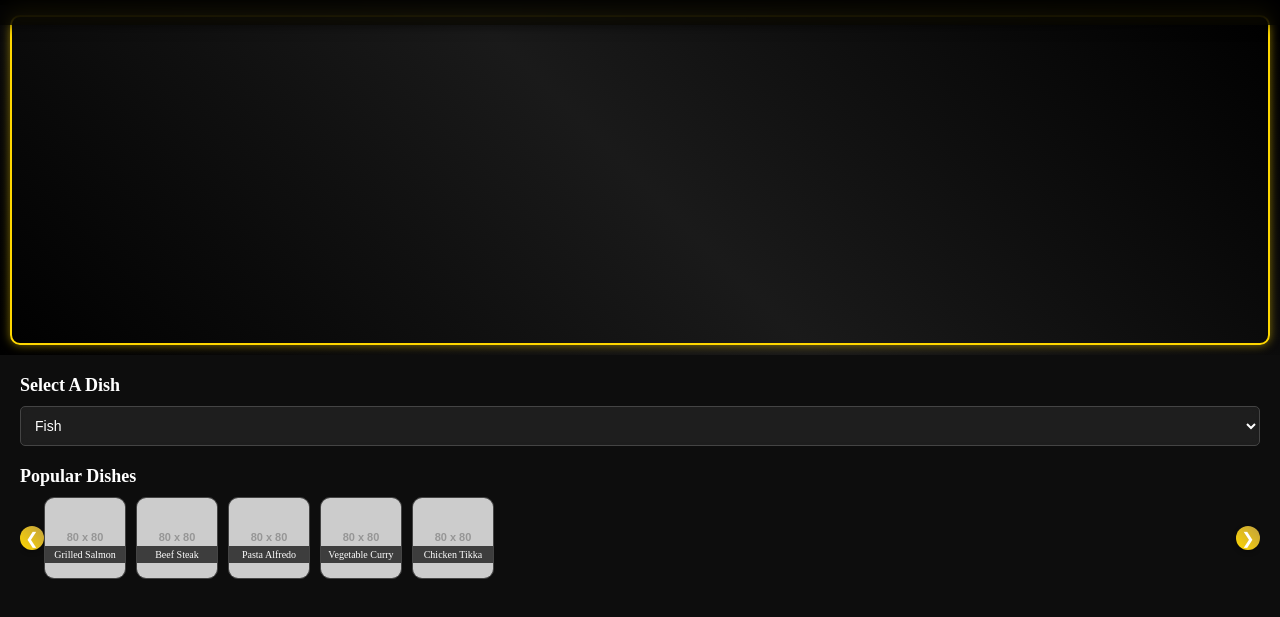
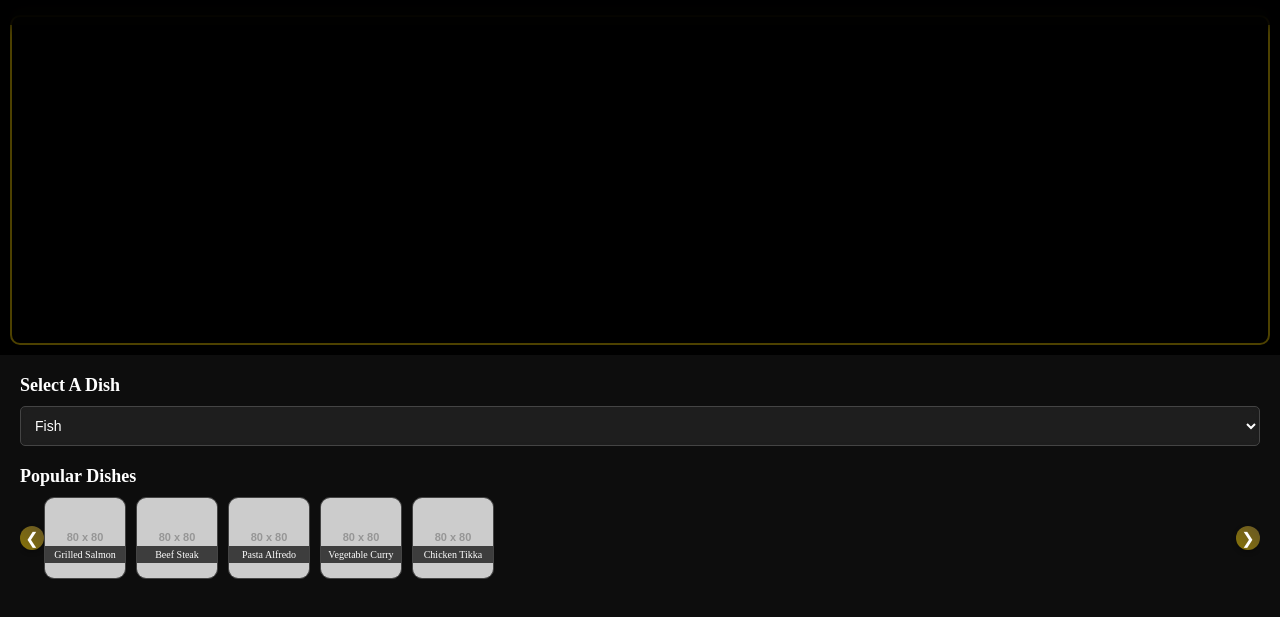
Before and after one commit to seeeatenjoy-test/test-3, a plain HTML site: page index.html in a window 1280 px wide. Shown: the part 55-672 px from the top of the page. Drawn offline with Linux system fonts and the light colour scheme; no server answers; placeholder pictures from the web are drawn by us; a web font is replaced by a local one.

Commit message:
Update index.html

```diff
--- a/index.html
+++ b/index.html
@@ -32,7 +32,7 @@
 			height: 100vh;
 		}
 
-		/* Top Block with Frosted Glass Effect and Golden Border */
+		/* Top Block with Frosted Glass Effect and Subtle Golden Border */
 		#top-block {
 			position: fixed;
 			top: 0;
@@ -63,19 +63,13 @@
 			color: #fff; /* White color */
 		}
 
-		/* Camera Section with Animated Background */
+		/* Camera Section */
 		#camera-section {
 			flex: 1;
 			margin-top: 60px; /* Offset for the top block */
 			position: relative;
 			overflow: hidden;
-			background: linear-gradient(45deg, #000, #1a1a1a, #000);
-			animation: shimmer 5s infinite alternate;
-		}
-
-		@keyframes shimmer {
-			0% { background-position: 0% 50%; }
-			100% { background-position: 100% 50%; }
+			background: #000; /* Solid black background */
 		}
 
 		#arjs-wrapper {
@@ -85,7 +79,7 @@
 			overflow: hidden;
 		}
 
-		/* Golden Metallic Border for AR Model */
+		/* Subtle Golden Border for AR Model */
 		#arjs-wrapper::after {
 			content: '';
 			position: absolute;
@@ -93,11 +87,10 @@
 			left: 10px;
 			right: 10px;
 			bottom: 10px;
-			border: 2px solid #ffd700; /* Golden metallic border */
+			border: 2px solid rgba(255, 215, 0, 0.3); /* Subtle golden border */
 			border-radius: 10px;
 			pointer-events: none;
 			z-index: 1;
-			box-shadow: 0 0 10px rgba(255, 215, 0, 0.5); /* Shiny effect */
 		}
 
 		/* Menu Section */
@@ -190,9 +183,9 @@
 			width: 100%;
 		}
 
-		/* Carousel Buttons with Golden Metallic Texture */
+		/* Carousel Buttons with Subtle Golden Metallic Texture */
 		.carousel-button {
-			background: linear-gradient(45deg, #ffd700, #c0a040); /* Metallic gold */
+			background: linear-gradient(45deg, rgba(255, 215, 0, 0.5), rgba(192, 160, 64, 0.5)); /* Subtle metallic gold */
 			border: none;
 			color: #fff;
 			font-size: 16px;
```
